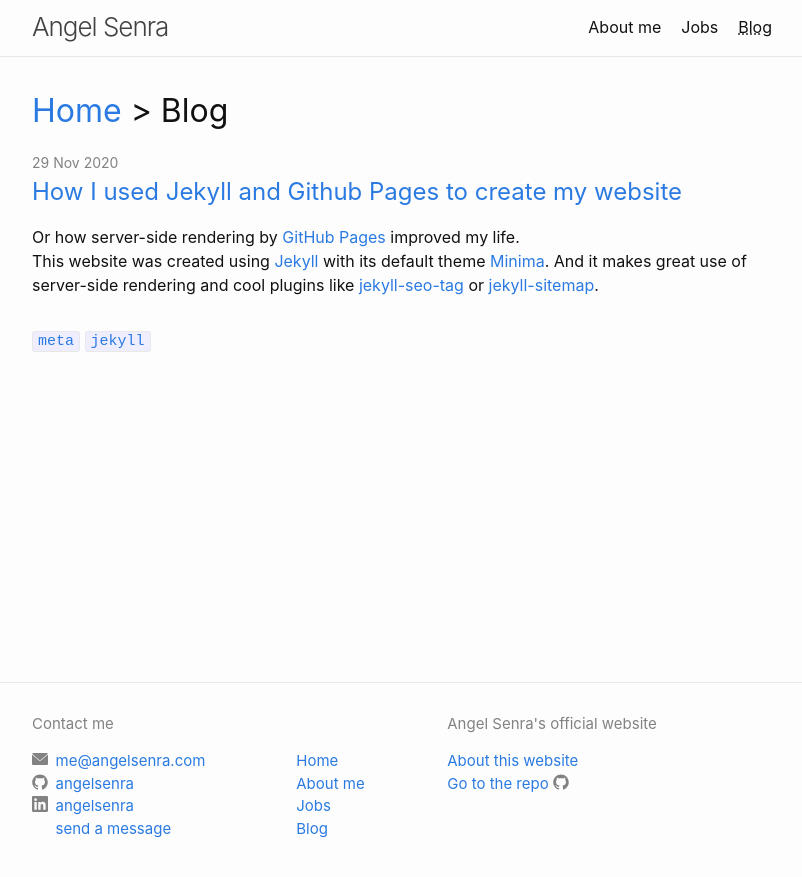
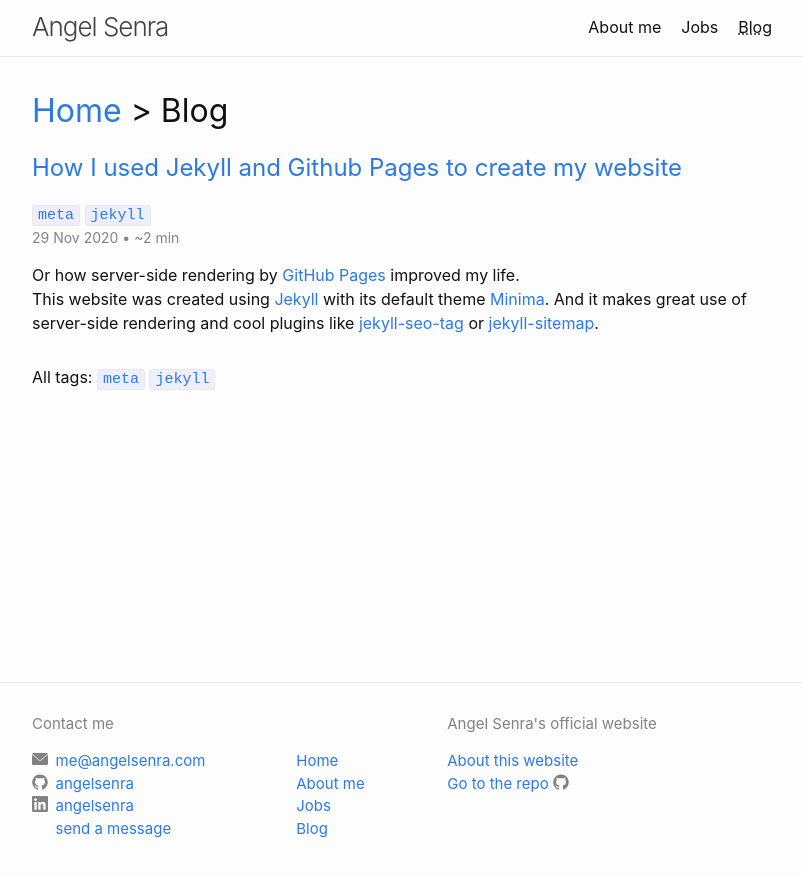
Before and after one commit to angelsenra/angelsenra.github.io, a Jekyll site: the page built from _pages/blog.md, in a window 1280 px wide. Shown: the top 877 px of the page, without its empty margins (238-1040 px from the left). Built offline with Jekyll 4.4.1, drawn with Linux system fonts in a browser that asks for light colours; a script that is not in the unit is left out.

Commit message:
Blog post header improvement

```diff
--- a/_pages/blog.md
+++ b/_pages/blog.md
@@ -6,26 +6,43 @@
 ---
 
 <h1>
-<a href="{% link _pages/index.md %}">Home</a>
->
-Blog
+    <a href="{% link _pages/index.md %}">Home</a>
+    >
+    Blog
 </h1>
 
 <ul class="post-list">
-{%- for post in site.posts -%}
-<li>
-{%- assign date_format = site.minima.date_format | default: "%b %-d, %Y" -%}
-<span class="post-meta">{{ post.date | date: date_format }}</span>
-<h3>
-<a class="post-link" href="{{ post.url | relative_url }}">
-{{ post.title | escape }}
-</a>
-</h3>
-{%- if site.show_excerpts -%}
-{{ post.excerpt }}
-{%- endif -%}
-</li>
-{%- endfor -%}
+    {%- for post in site.posts -%}
+    <li>
+        {%- assign date_format = site.minima.date_format | default: "%b %-d, %Y" -%}
+        <!-- Post title -->
+        <h3>
+            <a class="post-link" href="{{ post.url | relative_url }}">
+                {{ post.title | escape }}
+            </a>
+        </h3>
+        <!-- Tags -->
+        <div>
+            {%- assign last_tag_name = post.tags | last -%}
+            {%- for tag_name in post.tags -%}
+            <a href="/tags/{{ tag_name }}"><code class="highligher-rouge">{{ tag_name }}</code></a>
+            {%-  if tag_name != last_tag_name -%}&nbsp;{%- endif -%}
+            {%- endfor -%}
+        </div>
+        <!-- Post meta -->
+        <p class="post-meta">
+            <time class="dt-published" datetime="{{ post.date | date_to_xmlschema }}" itemprop="datePublished">
+                {%- assign date_format = site.minima.date_format | default: "%b %-d, %Y" -%}
+                {{ post.date | date: date_format }}
+            </time>
+            <span class="post-meta">• ~{{ post.content | number_of_words | divided_by: 200}} min</span>
+        </p>
+        <!-- Post description -->
+        {%- if site.show_excerpts -%}
+        {{ post.excerpt }}
+        {%- endif -%}
+    </li>
+    {%- endfor -%}
 </ul>
 
 {%- assign tags = "" | split: "|" -%}
@@ -41,10 +58,11 @@
 {%-   assign unique_sorted_tags = tag | split: "|" | concat: unique_sorted_tags -%}
 {%- endfor -%}
 
-<div>
-{%- assign last_tag = unique_sorted_tags | last -%}
-{%- for tag in unique_sorted_tags -%}
-<a href="/tags/{{ tag }}"><code class="highligher-rouge">{{ tag }}</code></a>
-{%- if tag != last_tag -%}&nbsp;{%- endif -%}
-{%- endfor -%}
-</div>
+<p>
+    All tags:&nbsp;
+    {%- assign last_tag = unique_sorted_tags | last -%}
+    {%- for tag in unique_sorted_tags -%}
+    <a href="/tags/{{ tag }}"><code class="highligher-rouge">{{ tag }}</code></a>
+    {%-  if tag != last_tag -%}&nbsp;{%- endif -%}
+    {%- endfor -%}
+</p>
```
Also changed, not shown: _layouts/post.html (+8 -6 lines).
